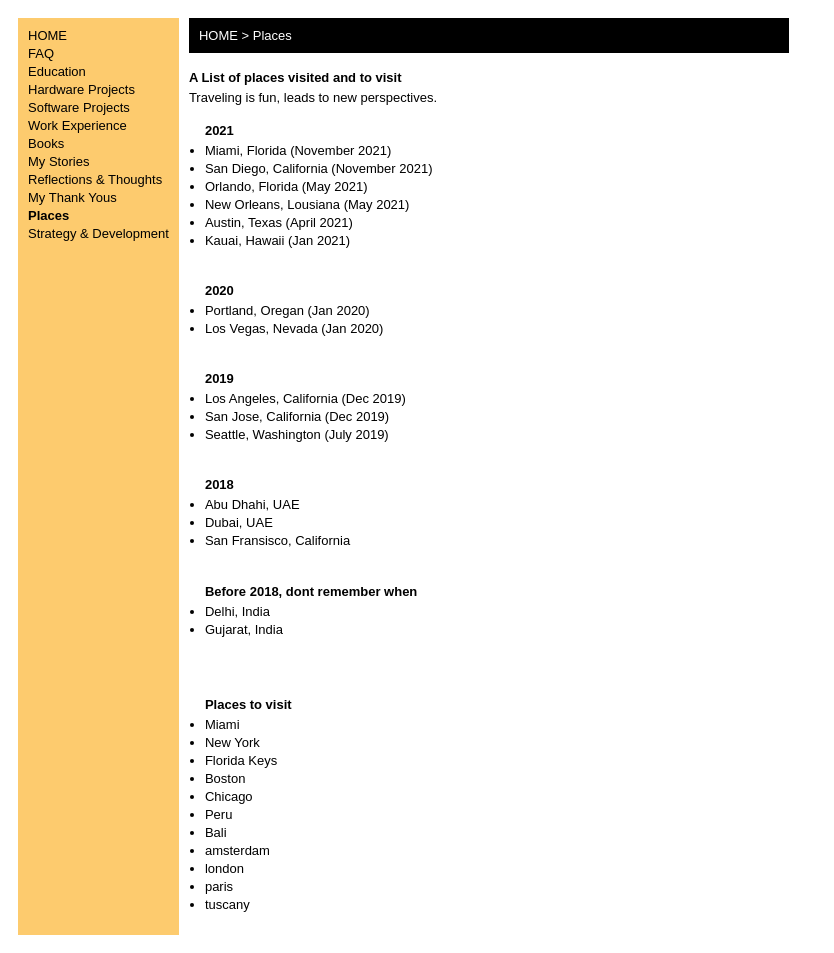
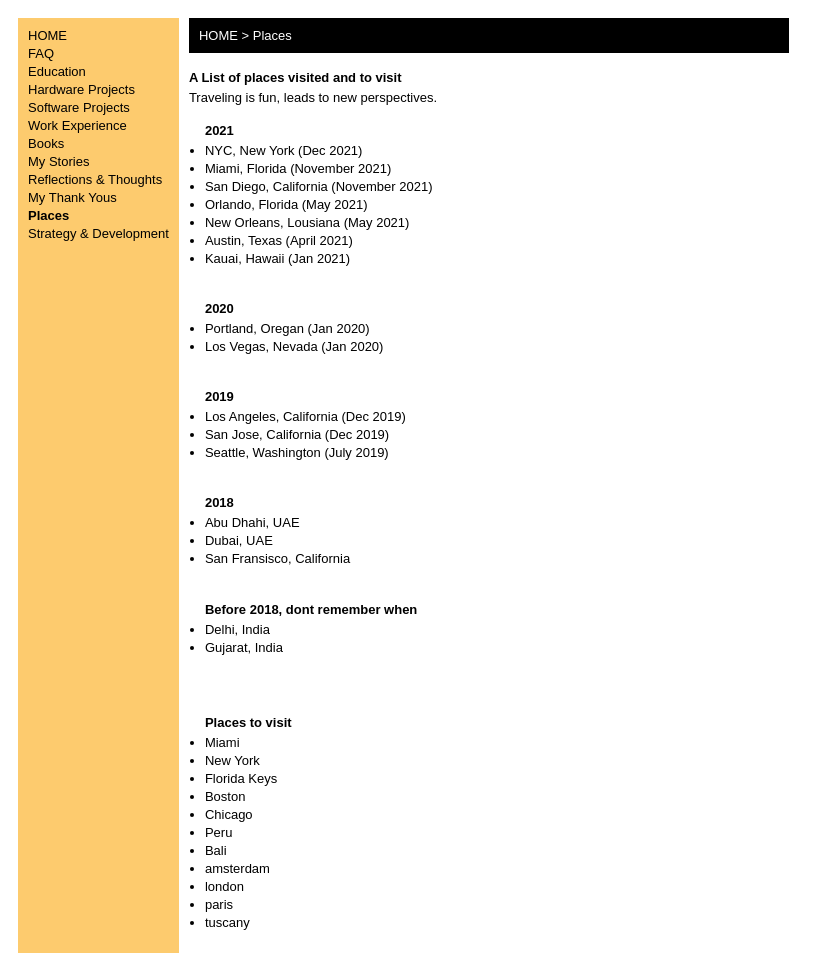
Before and after one commit to aditpatel14/AditPatelPortfolio, a plain HTML site: page pages/places.html in a window 1280 px wide. Shown: the whole page, without its empty margins (0-834 px from the left). Drawn offline with Linux system fonts and the light colour scheme.

Commit message:
Update places.html
Places updated

```diff
--- a/pages/places.html
+++ b/pages/places.html
@@ -48,6 +48,8 @@
             <h4>
               <b>2021</b>
             </h4>
+<li class="dot">NYC, New York (Dec 2021)</li>
+
 <li class="dot">Miami, Florida (November 2021)</li>
 <li class="dot">San Diego, California (November 2021)</li>
             <li class="dot">Orlando, Florida (May 2021)</li>
```
